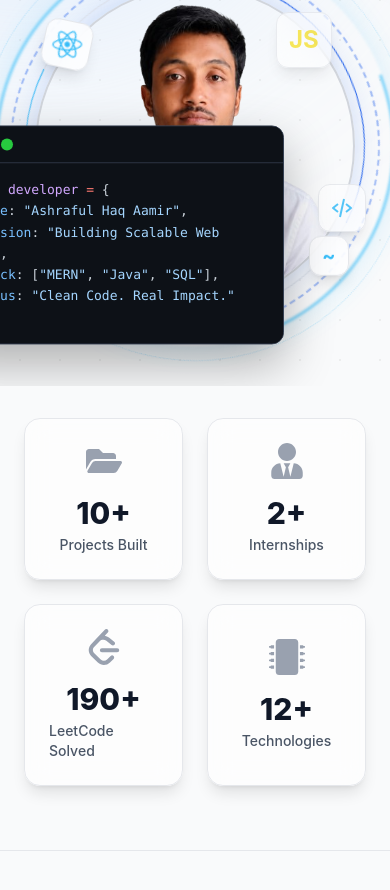
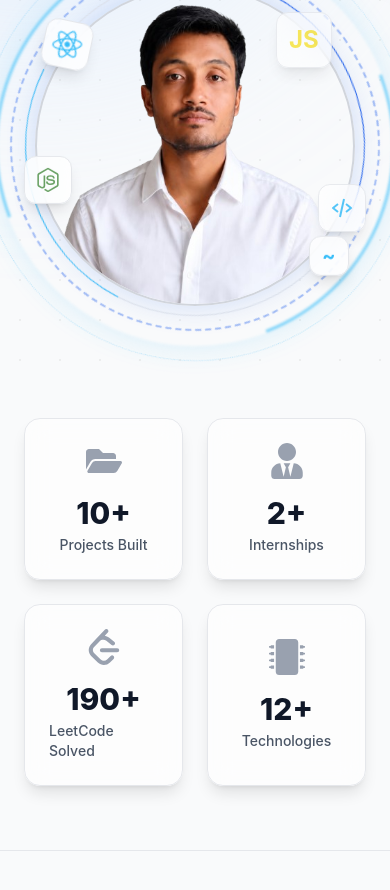
Before and after one commit to AshrafMansoori/Ashraf-s-Portfolio, a React (Vite) app: page / in a window 390 px wide. Shown: the part 900-1790 px from the top of the page. Built offline with nearby package versions, Linux system fonts and the light colour scheme.

Commit message:
fix: hide floating code box on mobile screens

```diff
--- a/src/sections/HeroSection.jsx
+++ b/src/sections/HeroSection.jsx
@@ -115,17 +115,13 @@ const HeroSection = () => {
             `}</style>
 
             {/* ================= HERO SECTION ================= */}
-            {/* Changed from bg-[#050914] to bg-transparent so the body color shows through for the navbar */}
             <section id="home" className="relative w-full min-h-screen bg-transparent text-gray-900 dark:text-white flex items-center justify-center overflow-hidden font-sans pt-24 md:pt-28 pb-12 scroll-mt-24 transition-colors duration-300">
 
                 {/* --- Background Elements --- */}
-                {/* Updated the background grid to support light and dark mode dots */}
                 <div className={`absolute inset-0 z-0 opacity-5 dark:opacity-10 transition-opacity duration-1000 bg-[radial-gradient(#000000_1px,transparent_1px)] dark:bg-[radial-gradient(#ffffff_1px,transparent_1px)] bg-[size:40px_40px] ${isMounted ? 'opacity-5 dark:opacity-10' : 'opacity-0'}`}></div>
 
-                {/* Updated background glow for both themes */}
                 <div className={`absolute top-1/2 right-[15%] -translate-y-1/2 w-[600px] h-[600px] bg-blue-200 dark:bg-[#1a3673] rounded-full blur-[120px] transition-opacity duration-1000 delay-500 z-0 pointer-events-none ${isMounted ? 'opacity-40 dark:opacity-60' : 'opacity-0'}`}></div>
 
-                {/* Pulling the content higher up using -mt */}
                 <div className="container mx-auto px-6 py-8 md:py-12 mt-0 md:-mt-12 grid grid-cols-1 lg:grid-cols-2 gap-12 items-center relative z-10 max-w-7xl">
 
                     {/* --- LEFT COLUMN: TEXT & ACTIONS --- */}
@@ -230,8 +226,8 @@ const HeroSection = () => {
                             <span className="text-xl font-bold text-[#38bdf8]">~</span>
                         </div>
 
-                        {/* Code Window - Remains dark as it represents an IDE IDE */}
-                        <div className={`absolute -bottom-[5%] right-[24%] md:right-[18%] lg:right-[12%] z-30 w-[340px] transition-all duration-1000 delay-[800ms] ${isMounted ? 'opacity-100 translate-y-0' : 'opacity-0 translate-y-8'}`}>
+                        {/* Code Window - Hidden on mobile/tablet (hidden lg:block) so it never overlaps the stats banner */}
+                        <div className={`absolute -bottom-[5%] right-[24%] md:right-[18%] lg:right-[12%] z-30 w-[340px] hidden lg:block transition-all duration-1000 delay-[800ms] ${isMounted ? 'opacity-100 translate-y-0' : 'opacity-0 translate-y-8'}`}>
                             <div className="rounded-xl border border-gray-700 dark:border-[#1e2d4a] bg-[#0d1117] shadow-[0_20px_50px_rgba(0,0,0,0.3)] dark:shadow-[0_20px_50px_rgba(0,0,0,0.5)] overflow-hidden animate-float-smooth transition-colors duration-300">
                                 <div className="flex items-center gap-2 px-4 py-3 bg-[#0d1117] border-b border-gray-700 dark:border-[#1e2d4a]/50">
                                     <div className="w-3 h-3 rounded-full bg-[#ff5f56]"></div>
@@ -260,7 +256,6 @@ const HeroSection = () => {
             </section>
 
             {/* ================= STATS BANNER SECTION ================= */}
-            {/* Changed from bg-[#050914] to bg-transparent */}
             <section className="w-full bg-transparent pb-16 pt-8 relative z-20 transition-colors duration-300">
                 <div className="container mx-auto px-6 max-w-7xl">
                     <div className="grid grid-cols-2 md:grid-cols-4 gap-6">
```
